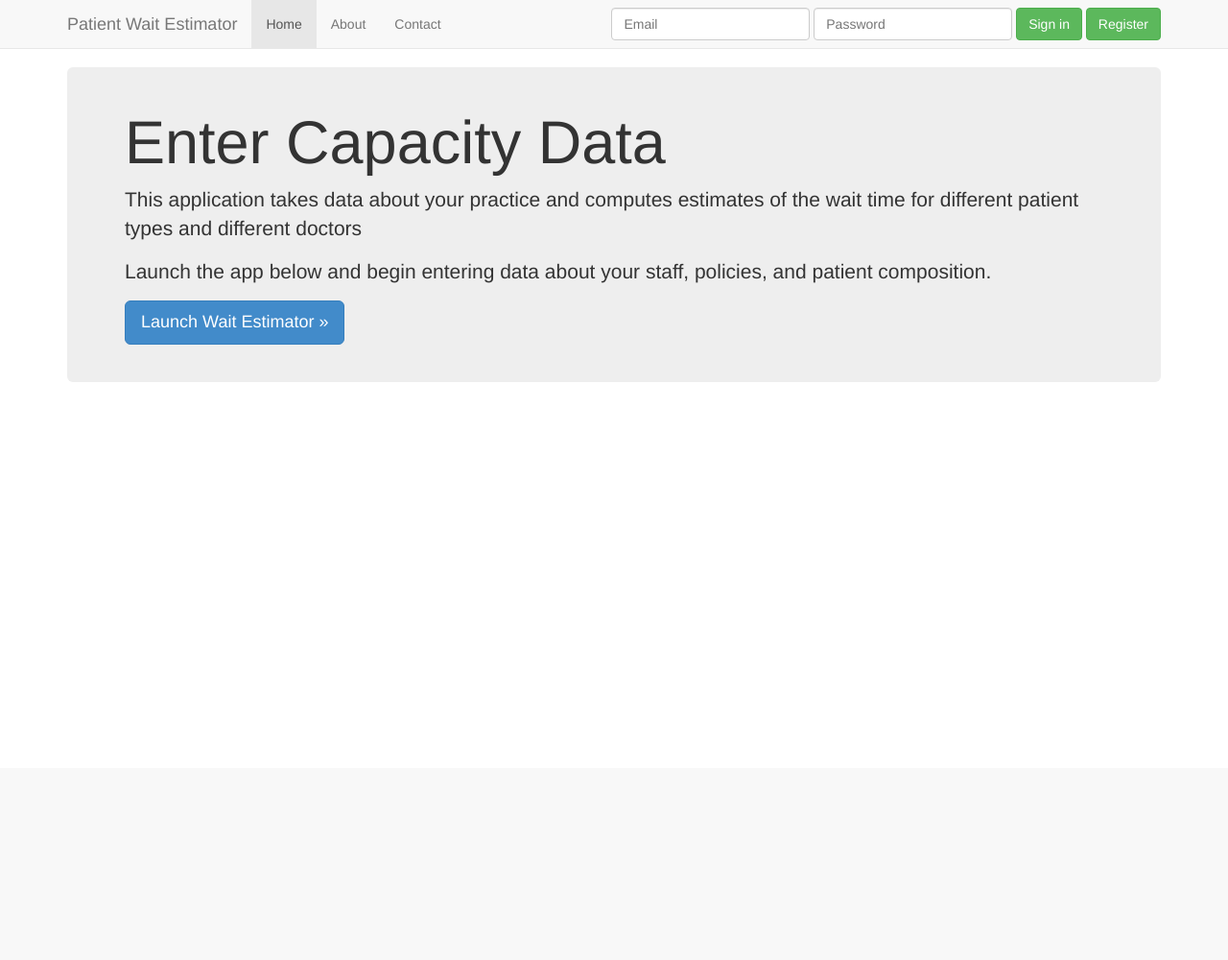
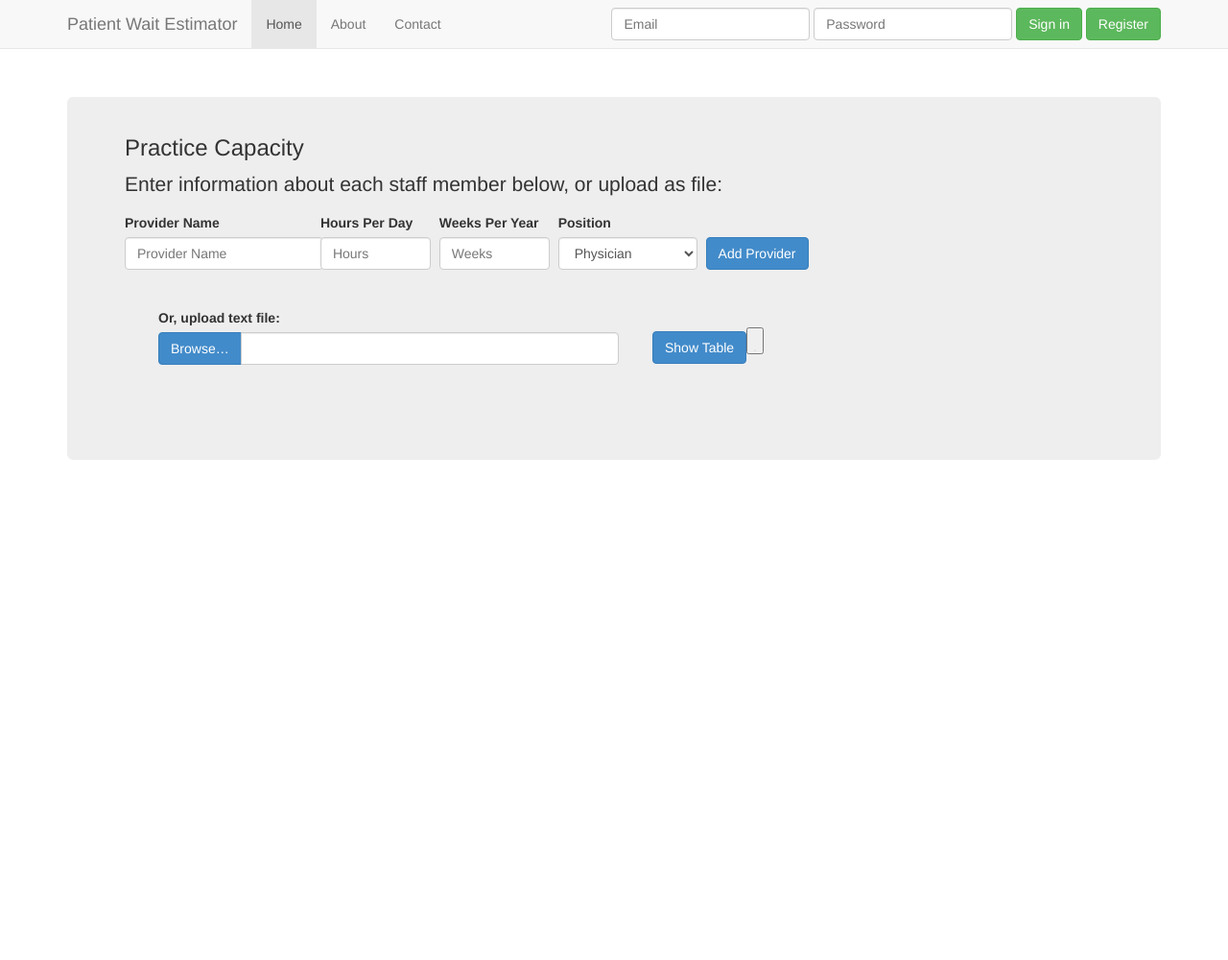
Before and after one commit to reedharder/wait-estimator, a Django app: page /waitapp/1/ in a window 1280 px wide. Shown: the whole page at 96% size. Before the commit the page ends 359 px from the top, so only its background shows below. Run offline with Django 3.2, Linux system fonts and the light colour scheme; some libraries are stand-ins or nearby versions.

Commit message:
home page and input framework

```diff
--- a/static/css/navbar-static-top.css
+++ b/static/css/navbar-static-top.css
@@ -1,12 +1,19 @@
 body {
-  min-height: 800px;
+  min-height: 1000px;
 }
 
 .navbar-static-top {
-  margin-bottom: 19px;
+  margin-bottom: 50px;
 }
 
 .jumbotron  {
-  padding: 24px 24px;
-  max-width = 70%;
+  padding-top: 20px;
+  padding-bottom: 100px;
+  max-width=70%;
+
 }
+
+#launch_button {
+	padding-top: 30px;
+
+}
--- a/templates/waitestapp/base_site.html
+++ b/templates/waitestapp/base_site.html
@@ -14,10 +14,43 @@
     <!-- Bootstrap core CSS -->
     <link href="{% static 'css/bootstrap.min.css' %}" rel="stylesheet">
 
+	<!-- Bootstrap table CSS -->
+	<link href="{% static 'css/bootstrap-table.min.css' %}" rel="stylesheet">
+
     <!-- Custom styles for this template -->
     <link href="{% static 'css/navbar-static-top.css' %}" rel="stylesheet">
 
+	<style>
 
+	<!-- extra styling for capacity tab -->
+	.bs-example{
+    	margin: 20px;
+    }
+
+    #file_input {
+        margin: 20px;
+    }
+
+    .btn-file {
+  	position: relative;
+  	overflow: hidden;
+	}
+
+	.btn-file input[type=file] {
+	  position: absolute;
+	  top: 0;
+	  right: 0;
+	  min-width: 100%;
+	  min-height: 100%;
+	  font-size: 100px;
+	  text-align: right;
+	  filter: alpha(opacity=0);
+	  opacity: 0;
+	  background: red;
+	  cursor: inherit;
+	  display: block;
+	}
+	</style>
   </head>
 
   <body>
@@ -55,14 +88,15 @@
     </div>
 
 	{% block content %}
+	<!-- home page content -->
     <div class="container">
 
-      <!-- Main component for a primary marketing message or call to action -->
+
       <div class="jumbotron">
         <h1>Patient Wait Estimator</h1>
         <p>This application takes data about your practice and computes estimates of the wait time for different patient types and different doctors</p>
         <p>Launch the app below and begin entering data about your staff, policies, and patient composition.</p>
-        <p>
+        <p id="launch_button">
           <a class="btn btn-lg btn-primary" href="/waitapp/1/" role="button">Launch Wait Estimator &raquo;</a>
         </p>
       </div>
--- a/templates/waitestapp/waitapp_capacity.html
+++ b/templates/waitestapp/waitapp_capacity.html
@@ -1,16 +1,159 @@
 {% extends 'waitestapp/base_site.html' %}
+{% load static %}
 {% block content %}
  <div class="container">
 
       <!-- Main component for a primary marketing message or call to action -->
       <div class="jumbotron">
-        <h1>Enter Capacity Data</h1>
-        <p>This application takes data about your practice and computes estimates of the wait time for different patient types and different doctors</p>
-        <p>Launch the app below and begin entering data about your staff, policies, and patient composition.</p>
-        <p>
-          <a class="btn btn-lg btn-primary" href="/waitapp-1/" role="button">Launch Wait Estimator &raquo;</a>
-        </p>
-      </div>
+        <h3>Practice Capacity</h3>
+        <p>Enter information about each staff member below, or upload as file:</p>
 
+		<!-- Provider Addition Widget -->
+            <div class="bs-example">
+				<form class="form-inline" role="form">
+					<div class="form-group" style="max-width:200px;">
+						<label for="pname" >Provider Name</label>
+						<input  name="pname" class="form-control" placeholder="Provider Name">
+					</div>
+					<div class="form-group"  style="max-width:120px;">
+						<label >Hours Per Day</label>
+						<input  class="form-control" placeholder="Hours" style="max-width:115px;">
+					</div>
+					<div class="form-group"  style="max-width:120px;" >
+						<label >Weeks Per Year</label>
+						<input  class="form-control" style="max-width:115px;" placeholder="Weeks">
+					</div>
+					<div class="form-group" style="max-width:150px;">
+						<label>Position</label>
+						<select class="form-control" style="max-width:145px;">
+							<option>Physician</option>
+							<option>Nurse Practitioner</option>
+							<option>Physician Assistant</option>
+						</select>
+					</div>
+					<div class="form-group" style="max-width:110px;">
+						<label>&nbsp;</label>
+						<button type="submit" class="btn btn-primary">Add Provider</button>
+					</div>
+				</form>
+			</div>
+    <br>
+
+	<!-- File input widget -->
+    <div class="col-lg-6 col-sm-6 col-12" id="file_input">
+        <label>Or, upload text file:</label>
+		<div class="input-group">
+			<span class="input-group-btn">
+				<span class="btn btn-primary btn-file">
+					Browse&hellip; <input type="file">
+				</span>
+			</span>
+			<input type="text" class="form-control">
+		</div>
     </div>
+
+
+<br>
+<br>
+
+<button id="toggleTable" type="button" class="btn btn-primary">Show Table<button>
+<br>
+<table id="provTable" data-toggle="table">
+    <thead>
+        <tr>
+            <th data-field="name">Provider Name</th>
+            <th data-field="hours">Hours Per Day</th>
+            <th data-field="weeks">Weeks Per Year</th>
+			<th data-field="position">Position</th>
+        </tr>
+    </thead>
+	<tbody>
+    <tr>
+        <td>Doctor 1</td>
+        <td>8</td>
+        <td>48</td>
+		<td>Physician</td>
+    </tr>
+    <tr>
+         <td>Doctor 2</td>
+        <td>8</td>
+        <td>48</td>
+		<td>Physician</td>
+    </tr>
+    <tr>
+        <td>Doctor 3</td>
+        <td>8</td>
+        <td>50</td>
+		<td>Physician</td>
+    </tr>
+    <tr>
+        <td>Nurse 1</td>
+        <td>8</td>
+        <td>50</td>
+		<td>Nurse Practitioner</td>
+    </tr>
+    <tr>
+        <td>Assist. 1</td>
+        <td>8</td>
+        <td>50</td>
+		<td>Physician Assistant</td>
+    </tr>
+    </tbody>
+</table>
+</div>
+</div>
+ <!-- Bootstrap core JavaScript
+    ================================================== -->
+    <!-- Placed at the end of the document so the pages load faster -->
+    <script src="{% static 'js/jquery-1.11.1.min.js' %}"></script>
+    <script src="{% static 'js/bootstrap.min.js' %}"></script>
+    <!-- IE10 viewport hack for Surface/desktop Windows 8 bug -->
+    <script src="{% static 'js/ie10-viewport-bug-workaround.js' %}"></script>
+<!-- script for file upload functionality -->
+<script language="javascript">
+$(document).on('change', '.btn-file :file', function() {
+  var input = $(this),
+	  numFiles = input.get(0).files ? input.get(0).files.length : 1,
+	  label = input.val().replace(/\\/g, '/').replace(/.*\//, '');
+  input.trigger('fileselect', [numFiles, label]);
+});
+
+$(document).ready( function() {
+	$('.btn-file :file').on('fileselect', function(event, numFiles, label) {
+
+		var input = $(this).parents('.input-group').find(':text'),
+			log = numFiles > 1 ? numFiles + ' files selected' : label;
+
+		if( input.length ) {
+			input.val(log);
+		} else {
+			if( log ) alert(log);
+		}
+
+	});
+});
+</script>
+
+<!-- bootstrap table script -->
+<script src="{% static 'js/bootstrap-table.min.js' %}"></script>
+
+<!-- toggle show/hide table script -->
+<script language="javascript">
+$(document).ready(function(){
+ var $table = $("#provTable");
+
+  $("#provTable").hide();
+  $("#toggleTable").click(function(){
+    var button_name = $("#toggleTable").text();
+    if (button_name == "Show Table") {
+        $("#toggleTable").text("Hide Table")
+    }
+    else {
+        $("#toggleTable").text("Show Table")
+    }
+    $("#provTable").toggle();
+  });
+});
+</script>
+
 {% endblock %}
```
Also changed, not shown: static/css/bootstrap-table.min.css (added), static/js/bootstrap-table.min.js (added), 1 other file.
